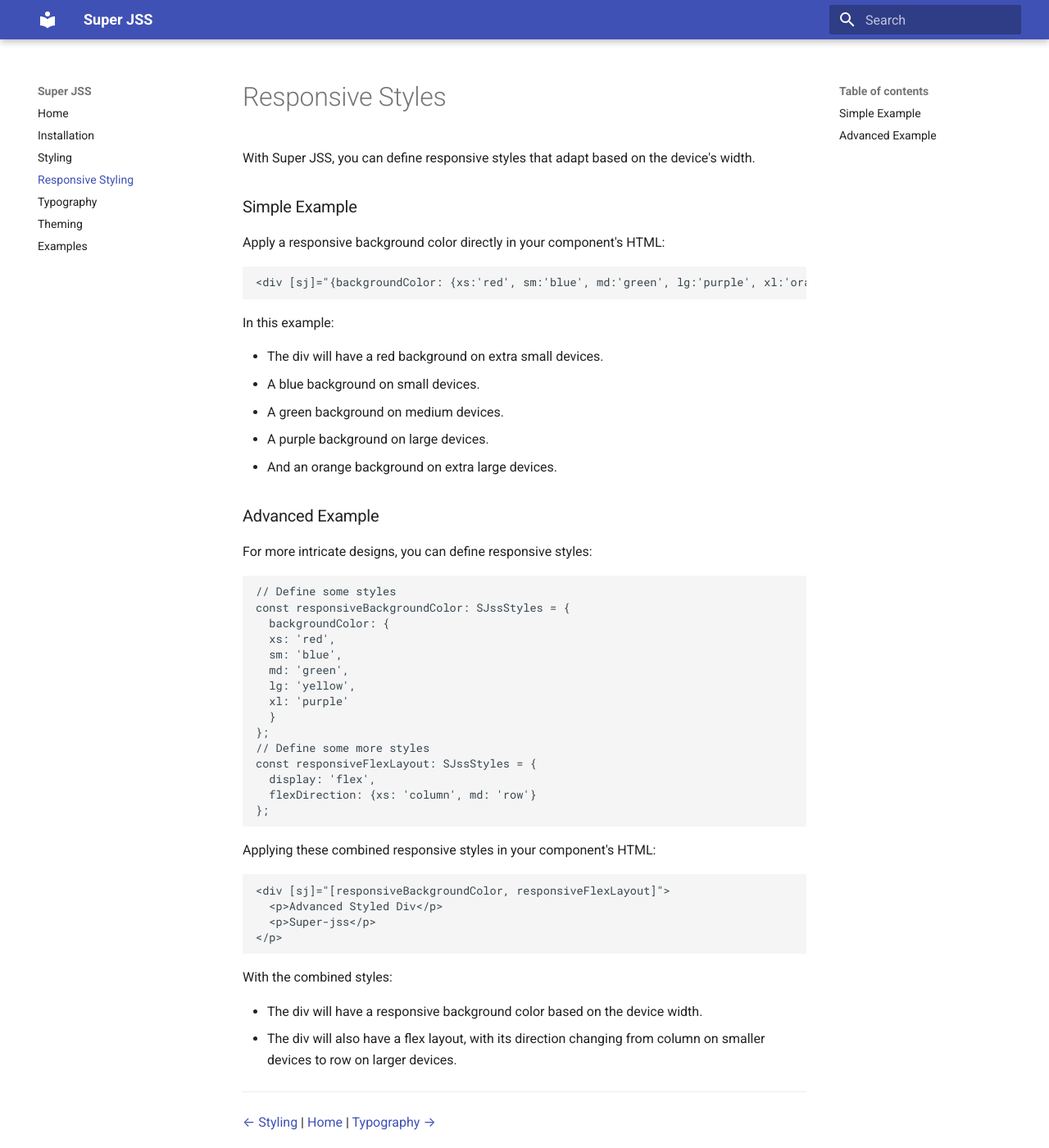
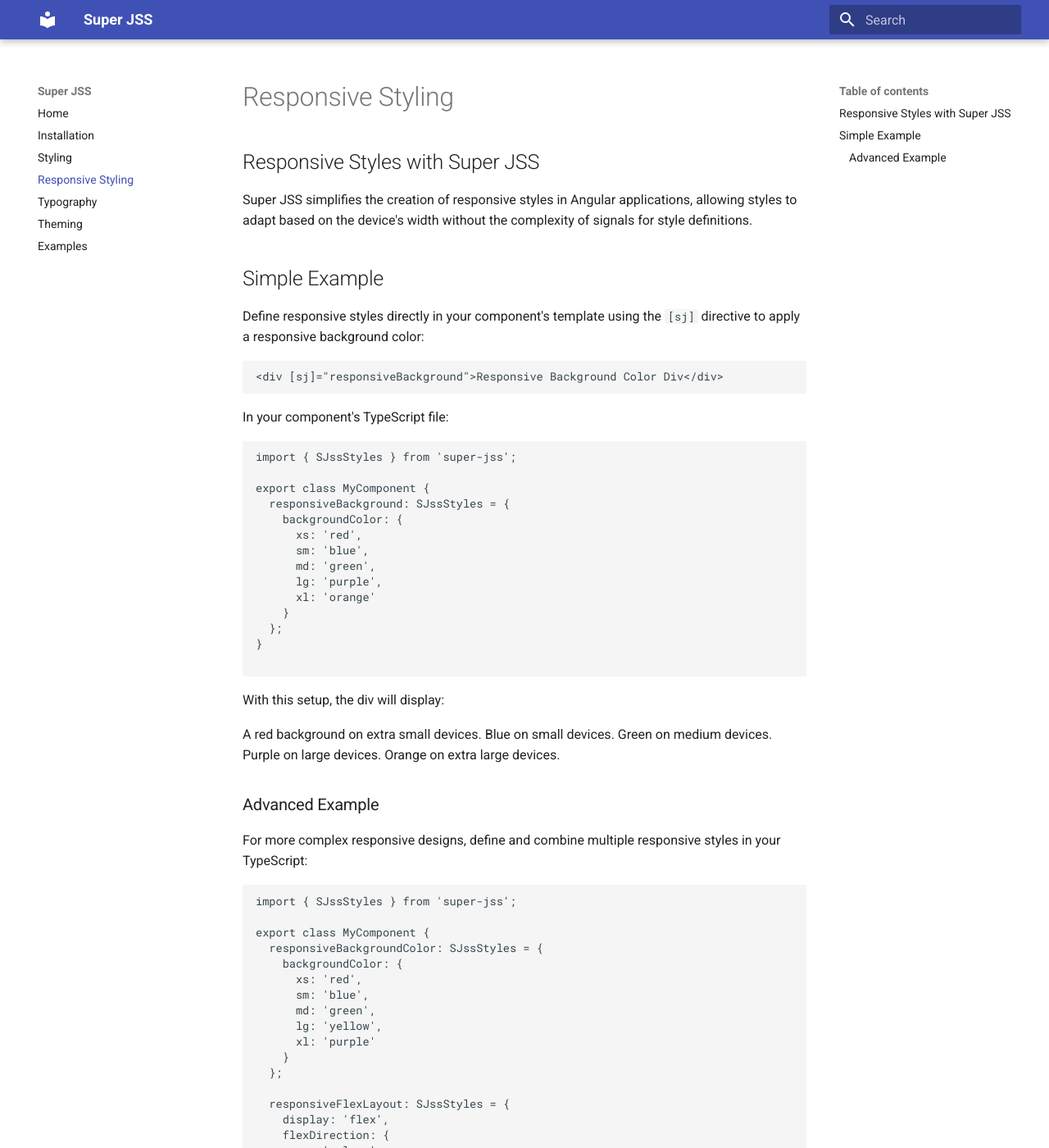
Before and after one commit to rsantoyo-dev/super-jss-workspace, an MkDocs documentation site: the page built from docs/responsive-style.md, in a window 1280 px wide and 1400 px high. Shown: the whole window at 82% size. Built offline with MkDocs 1.6.1 and Material for MkDocs 9.7.7, drawn with Linux system fonts in a browser that asks for light colours; some of the changed text lies outside the part shown.

````diff
--- a/docs/responsive-style.md
+++ b/docs/responsive-style.md
@@ -1,54 +1,79 @@
-# Responsive Styles
-With Super JSS, you can define responsive styles that adapt based on the device's width.
+## Responsive Styles with Super JSS
 
-### Simple Example
-Apply a responsive background color directly in your component's HTML:
+Super JSS simplifies the creation of responsive styles in Angular applications, allowing styles to adapt based on the device's width without the complexity of signals for style definitions.
+
+## Simple Example
+
+Define responsive styles directly in your component's template using the `[sj]` directive to apply a responsive background color:
 
 ```html
-<div [sj]="{backgroundColor: {xs:'red', sm:'blue', md:'green', lg:'purple', xl:'orange'}}">Responsive Background Color Div</div>
+<div [sj]="responsiveBackground">Responsive Background Color Div</div>
 ```
 
-In this example:
+In your component's TypeScript file:
+```typescript
+import { SJssStyles } from 'super-jss';
 
-- The div will have a red background on extra small devices.
-- A blue background on small devices.
-- A green background on medium devices.
-- A purple background on large devices.
-- And an orange background on extra large devices.
+export class MyComponent {
+  responsiveBackground: SJssStyles = {
+    backgroundColor: {
+      xs: 'red',
+      sm: 'blue',
+      md: 'green',
+      lg: 'purple',
+      xl: 'orange'
+    }
+  };
+}
+
+```
+With this setup, the div will display:
+
+A red background on extra small devices.
+Blue on small devices.
+Green on medium devices.
+Purple on large devices.
+Orange on extra large devices.
 
 ### Advanced Example
-For more intricate designs, you can define responsive styles:
+For more complex responsive designs, define and combine multiple responsive styles in your TypeScript:
 
 ```typescript
-// Define some styles
-const responsiveBackgroundColor: SJssStyles = {
-  backgroundColor: {
-  xs: 'red',
-  sm: 'blue',
-  md: 'green',
-  lg: 'yellow',
-  xl: 'purple'
-  }
-};
-// Define some more styles
-const responsiveFlexLayout: SJssStyles = {
-  display: 'flex',
-  flexDirection: {xs: 'column', md: 'row'}
-};
+import { SJssStyles } from 'super-jss';
+
+export class MyComponent {
+  responsiveBackgroundColor: SJssStyles = {
+    backgroundColor: {
+      xs: 'red',
+      sm: 'blue',
+      md: 'green',
+      lg: 'yellow',
+      xl: 'purple'
+    }
+  };
+
+  responsiveFlexLayout: SJssStyles = {
+    display: 'flex',
+    flexDirection: {
+      xs: 'column',
+      md: 'row'
+    }
+  };
+}
+
 ```
 Applying these combined responsive styles in your component's HTML:
 ```html
 <div [sj]="[responsiveBackgroundColor, responsiveFlexLayout]">
   <p>Advanced Styled Div</p>
   <p>Super-jss</p>
-</p>
+</div>
 ```
 
-With the combined styles:
+With these combined styles:
 
-- The div will have a responsive background color based on the device width.
-- The div will also have a flex layout, with its direction changing from column on smaller devices to row on larger devices.
-
+The div's background color will change responsively based on the screen width.
+The flex layout will switch from a column arrangement on smaller screens to a row arrangement on larger screens, providing an optimal layout across different devices.
 ---
 
 [← Styling](styling.md) | [Home](index.md) | [Typography →](typography.md)
````
Also changed, not shown: docs/examples.md (+5 -5 lines), docs/index.md (+48 -14 lines), docs/styling.md (+28 -15 lines), docs/theming.md (+15 -68 lines), docs/typography.md (+9 -8 lines).
